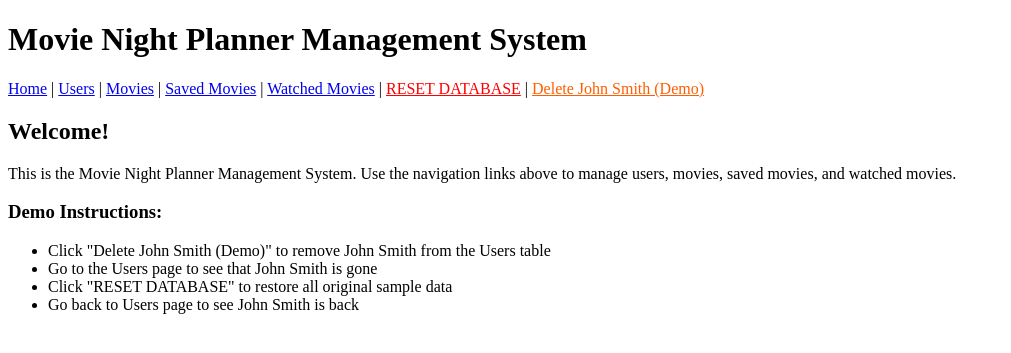
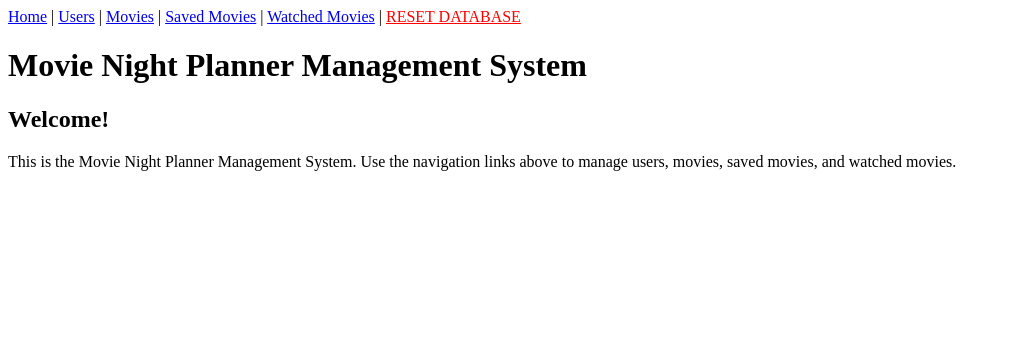
Before and after one commit to rebmoreno/CS340-Movie-Night-Planner, a Flask app: page / in a window 1280 px wide. Shown: the top 353 px of the page, without its empty margins (0-1011 px from the left). Run offline with Flask 3, Linux system fonts and the light colour scheme; some libraries are stand-ins or nearby versions.

Commit message:
Fixed bug and deleted demo delete

```diff
--- a/app.py
+++ b/app.py
@@ -121,7 +121,7 @@ def delete_user(user_id):
 def movies():
 
     cur = mysql.connection.cursor()
-    query = """SELECT movieId, title, genre, streaming_platform FROM Movies;"""
+    query = """SELECT movieId, title, genre, release_date, lead_actor, streaming_platform FROM Movies;"""
     cur.execute(query)
     movie_data = cur.fetchall()
 
--- a/templates/index.html
+++ b/templates/index.html
@@ -4,27 +4,18 @@
     <title>Movie Night Planner</title>
 </head>
 <body>
-    <h1>Movie Night Planner Management System</h1>
-
-    </nav>
+    <nav>
         <a href="/">Home</a> |
         <a href="/users">Users</a> |
         <a href="/movies">Movies</a> |
         <a href="/saved-movies">Saved Movies</a> |
         <a href="/watched-movies">Watched Movies</a> |
-        <a href="/reset-database" style="color: red;">RESET DATABASE</a> |
-        <a href="/delete-john-demo" style="color: rgb(255, 94, 0);">Delete John Smith (Demo)</a>
+        <a href="/reset-database" style="color: red;">RESET DATABASE</a>
     </nav>
+
+    <h1>Movie Night Planner Management System</h1>
 
     <h2>Welcome!</h2>
     <p>This is the Movie Night Planner Management System. Use the navigation links above to manage users, movies, saved movies, and watched movies.</p>
-
-    <h3>Demo Instructions:</h3>
-    <ul>
-        <li>Click "Delete John Smith (Demo)" to remove John Smith from the Users table</li>
-        <li>Go to the Users page to see that John Smith is gone</li>
-        <li>Click "RESET DATABASE" to restore all original sample data</li>
-        <li>Go back to Users page to see John Smith is back</li>
-    </ul>
 </body>
 </html>
--- a/templates/movies.html
+++ b/templates/movies.html
@@ -24,8 +24,7 @@
         <a href="/movies">Movies</a> |
         <a href="/saved-movies">Saved Movies</a> |
         <a href="/watched-movies">Watched Movies</a> |
-        <a href="/reset-database" style="color: red;">RESET DATABASE</a> |
-        <a href="/delete-john-demo" style="color: rgb(255, 94, 0);">Delete John Smith (Demo)</a>
+        <a href="/reset-database" style="color: red;">RESET DATABASE</a>
     </nav>
 
     <main>
--- a/templates/saved_movies.html
+++ b/templates/saved_movies.html
@@ -25,8 +25,7 @@
         <a href="/movies">Movies</a> |
         <a href="/saved-movies">Saved Movies</a> |
         <a href="/watched-movies">Watched Movies</a> |
-        <a href="/reset-database" style="color: red;">RESET DATABASE</a> |
-        <a href="/delete-john-demo" style="color: rgb(255, 94, 0);">Delete John Smith (Demo)</a>
+        <a href="/reset-database" style="color: red;">RESET DATABASE</a>
     </nav>
 
     <h2>Saved Movies</h2>
@@ -80,7 +79,7 @@
         <button type="submit">Save Movie</button>
     </form>
 
-    <h2>Update the Date a Movie Was Saved</h2>
+    <h2>Update Save Date</h2>
     <form action="/update-saved-movie" method="POST">
         <label>User:</label>
         <select name="userId" required>
--- a/templates/users.html
+++ b/templates/users.html
@@ -24,8 +24,7 @@
         <a href="/movies">Movies</a> |
         <a href="/saved-movies">Saved Movies</a> |
         <a href="/watched-movies">Watched Movies</a> |
-        <a href="/reset-database" style="color: red;">RESET DATABASE</a> |
-        <a href="/delete-john-demo" style="color: rgb(255, 94, 0);">Delete John Smith (Demo)</a>
+        <a href="/reset-database" style="color: red;">RESET DATABASE</a>
     </nav>
 
     <main>
--- a/templates/watched_movies.html
+++ b/templates/watched_movies.html
@@ -24,8 +24,7 @@
         <a href="/movies">Movies</a> |
         <a href="/saved-movies">Saved Movies</a> |
         <a href="/watched-movies">Watched Movies</a> |
-        <a href="/reset-database" style="color: red;">RESET DATABASE</a> |
-        <a href="/delete-john-demo" style="color: rgb(255, 94, 0);">Delete John Smith (Demo)</a>
+        <a href="/reset-database" style="color: red;">RESET DATABASE</a>
     </nav>
 
     <h2>Watched Movies</h2>
@@ -79,7 +78,7 @@
         <button type="submit">Mark as Watched</button>
     </form>
 
-    <h2>Update the Date a Movie Was Watched</h2>
+    <h2>Update Watch Date</h2>
     <form action="/update-watched-movie" method="POST">
         <label>User:</label>
         <select name="userId" required>
```
